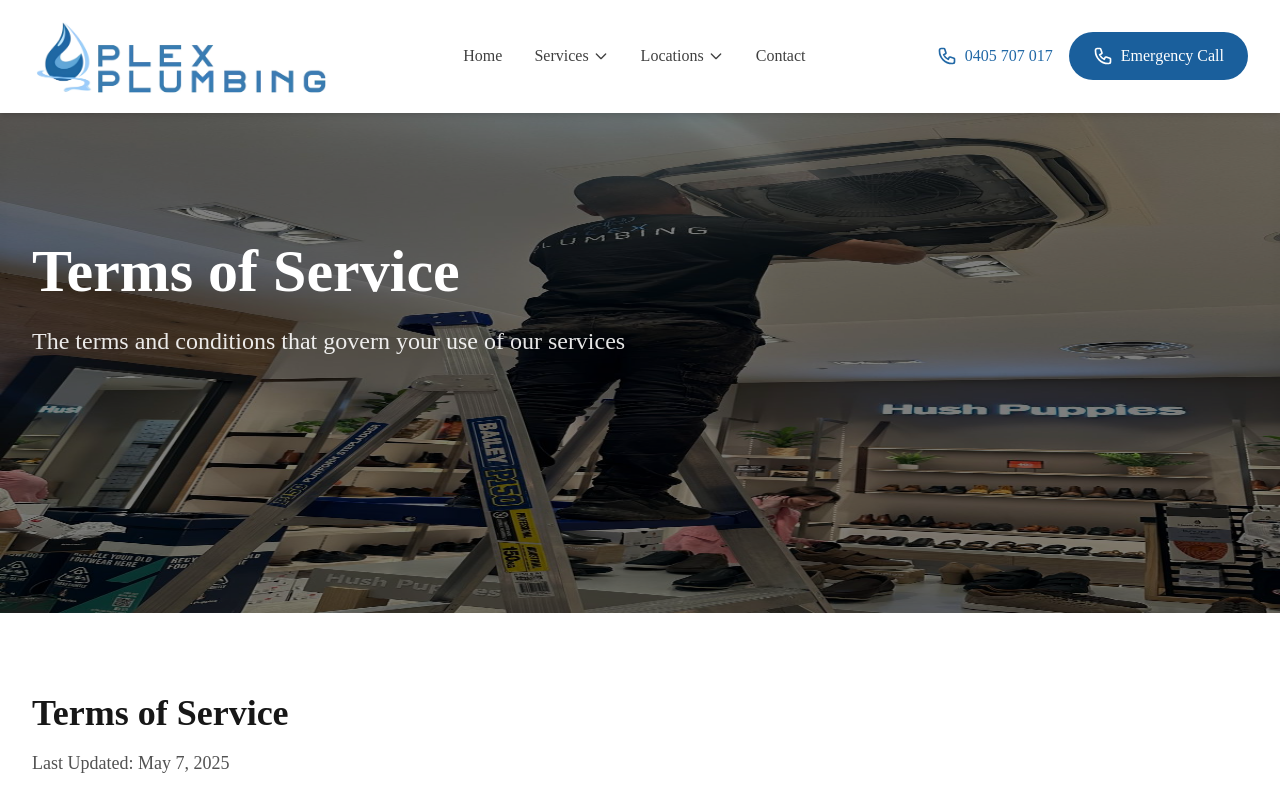
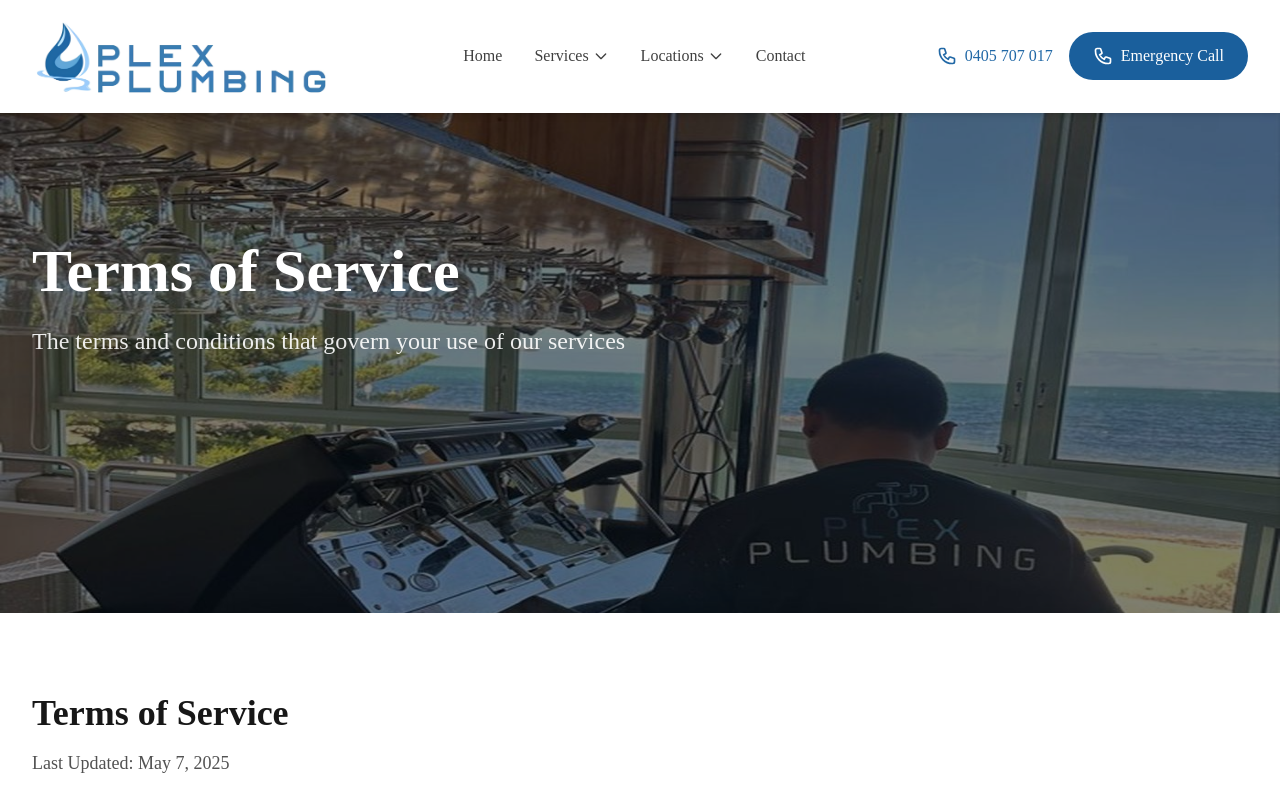
Before and after one commit to longle289/Plex-Plumbing-Melbourne, a Next.js app: page /en/terms-of-service in a window 1280 px wide. Shown: the top 800 px of the page. Built offline with nearby package versions, Linux system fonts and the light colour scheme.

Commit message:
Make hero images consistent across all pages

```diff
--- a/app/en/privacy-policy/page.tsx
+++ b/app/en/privacy-policy/page.tsx
@@ -18,7 +18,8 @@ export default function PrivacyPolicyPage() {
       <HeroSection
         title="Privacy Policy"
         subtitle="How we collect, use, and protect your personal information"
-        image="/images/Employee_Fixing_Kitchen_Retail.jpeg"
+        image="/images/Employee_Fixing_Kitchen_Retail_hero.jpeg"
+        desktopImage="/images/Employee_Hero_Widescreen.jpeg"
         imagePosition="right"
       />
 
--- a/app/en/terms-of-service/page.tsx
+++ b/app/en/terms-of-service/page.tsx
@@ -18,7 +18,8 @@ export default function TermsOfServicePage() {
       <HeroSection
         title="Terms of Service"
         subtitle="The terms and conditions that govern your use of our services"
-        image="/images/Employee_Installing_Airconditioner_Retail.jpeg"
+        image="/images/Employee_Fixing_Kitchen_Retail_hero.jpeg"
+        desktopImage="/images/Employee_Hero_Widescreen.jpeg"
         imagePosition="right"
       />
 
```
